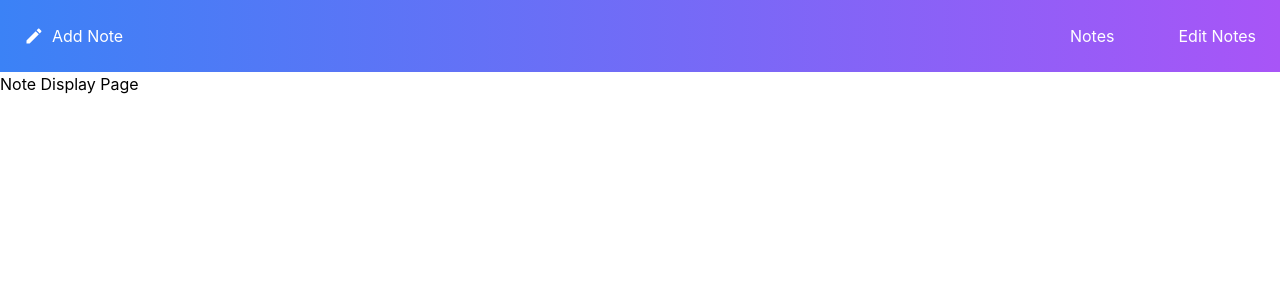
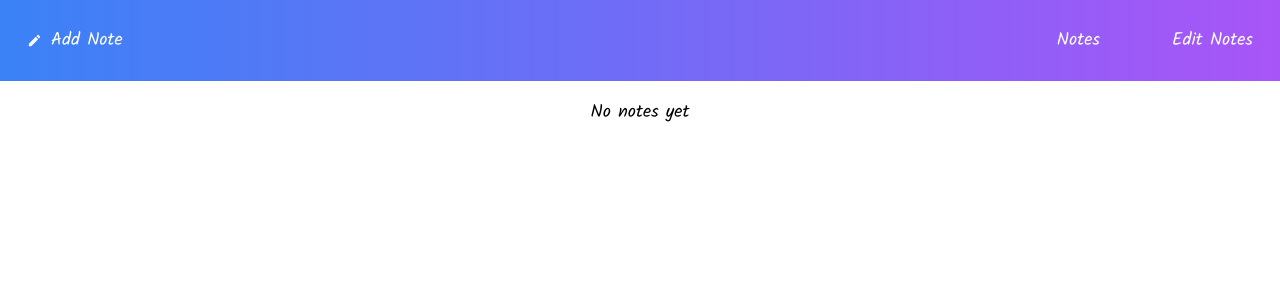
Before and after one commit to Sarahm458/note-taking, a React (Create React App) app: page /notes in a window 1280 px wide. Shown: the top 300 px of the page. Built offline with nearby package versions, Linux system fonts and the light colour scheme.

Commit message:
NoteCreation and NoteDisplay Components

```diff
--- a/public/index.html
+++ b/public/index.html
@@ -15,6 +15,9 @@
       user's mobile device or desktop. See https://developers.google.com/web/fundamentals/web-app-manifest/
     -->
     <link rel="manifest" href="%PUBLIC_URL%/manifest.json" />
+    <link rel="preconnect" href="https://fonts.googleapis.com">
+    <link rel="preconnect" href="https://fonts.gstatic.com" crossorigin>
+    <link href="https://fonts.googleapis.com/css2?family=Kalam&display=swap" rel="stylesheet">
     <!--
       Notice the use of %PUBLIC_URL% in the tags above.
       It will be replaced with the URL of the `public` folder during the build.
--- a/src/App.css
+++ b/src/App.css
@@ -7,3 +7,12 @@
 .App {
   text-align: center;
 }
+
+* {
+
+    font-family: "Kalam", cursive;
+    font-weight: 400;
+    font-style: normal;
+    font-size: large;
+
+}
--- a/src/Components/NavBar.jsx
+++ b/src/Components/NavBar.jsx
@@ -10,9 +10,9 @@ const NavBar = () => {
         <div className="flex items-center gap-2">
           <svg
             xmlns="http://www.w3.org/2000/svg"
-            height="20px"
+            height="15px"
             viewBox="0 0 24 24"
-            width="20px"
+            width="15px"
             fill="#FFFFFF"
           >
             <path d="M0 0h24v24H0z" fill="none" />
--- a/src/Pages/NoteCreation.jsx
+++ b/src/Pages/NoteCreation.jsx
@@ -1,10 +1,17 @@
 import React, { useState } from 'react';
+import { useDispatch } from 'react-redux';
+import { addNote } from '../notesSlice';
 
 const NoteCreation = () => {
   const [content, setContent] = useState('');
-
+  const dispatch = useDispatch();
 
   const handleSubmit = () => {
+    dispatch(addNote({
+      id: Date.now(),
+      content,
+    }));
+    setContent('');
   };
 
   return (
--- a/src/Pages/NoteDisplay.jsx
+++ b/src/Pages/NoteDisplay.jsx
@@ -1,11 +1,28 @@
-import React from 'react'
+import React from 'react';
+import { useSelector, useDispatch } from 'react-redux';
+import { deleteNote } from '../notesSlice';
 
 const NoteDisplay = () => {
+  const notes = useSelector((state) => state.notes);
+  const dispatch = useDispatch();
+
   return (
-    <div>
-      Note Display Page
+    <div className="p-4 mx-[8rem]">
+      {notes.length > 0 ? (
+        notes.map((note) => (
+          <div key={note.id} className="border p-2 mb-2">
+            <p>{note.content}</p>
+            <button onClick={() => dispatch(deleteNote(note.id))} className="bg-red-500 text-white p-1 mt-2">
+              Delete
+            </button>
+          </div>
+        ))
+      ) : (
+        <h2 className="text-center">No notes yet</h2>
+      )}
     </div>
-  )
-}
+  );
 
-export default NoteDisplay
+};
+
+export default NoteDisplay;
```
